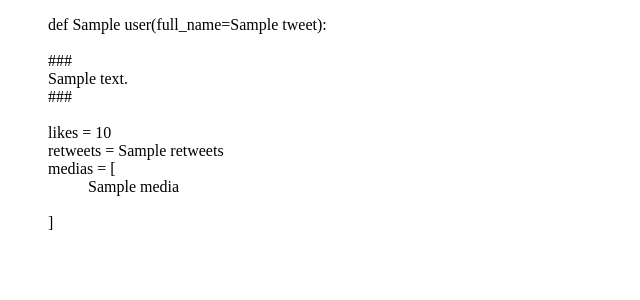
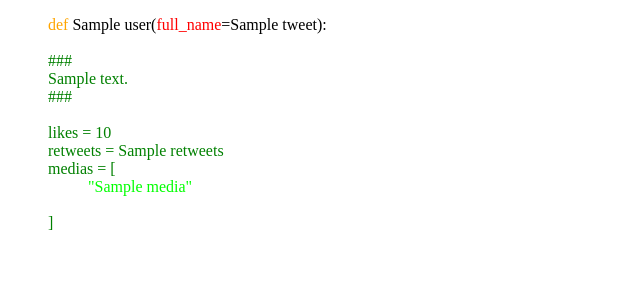
Before and after one commit to Taraal/codetwitter, a Django app: template codetwitter/tweets/templates/tweets/index.html in a window 1280 px wide. Shown: the top 300 px of the page, without its empty margins (0-640 px from the left). Run offline with Django 3.2, Linux system fonts and the light colour scheme; the template is opened without the code that fills it: most values are stand-ins (such as "Sample title", 1, 10 or a date in 2020).

Commit message:
Added color, changed secret key

```diff
--- a/codetwitter/tweets/templates/tweets/index.html
+++ b/codetwitter/tweets/templates/tweets/index.html
@@ -8,8 +8,8 @@
     {% if timeline %}
     <ul>
     {% for tweet in timeline %}
-        <div style="display:inline;"><div style="display:inline;" class="def">def </div>{{ tweet.User }}(<div style="display:inline;" class="attribute">full_name</div>={{ tweet.Name }}):</div>
-            <div class="function">
+        <div style="display:inline;"><div style="display:inline;color:orange;" class="def">def </div>{{ tweet.User }}(<div style="display:inline;color:red;" class="attribute">full_name</div>={{ tweet.Name }}):</div>
+            <div style="color:green;" class="function">
             <br>
             ###
             <br>
@@ -25,12 +25,12 @@
         medias = [
         <br>
             {% for media in tweet.Medias %}
-                <div style="margin-left:40px;">{{ media }}</div>
+                <div style="margin-left:40px;color:lime;">"{{ media }}"</div>
         <br>
             {% endfor %}
         ]
         </div>
-        <br><br><br>
+        <br><br>
     {% endfor %}
     </ul>
     {% else %}
```
Also changed, not shown: codetwitter/codetwitter/settings.py (+5 -2 lines).
